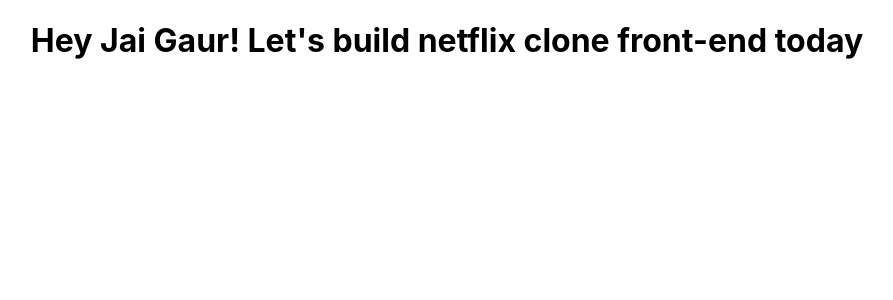
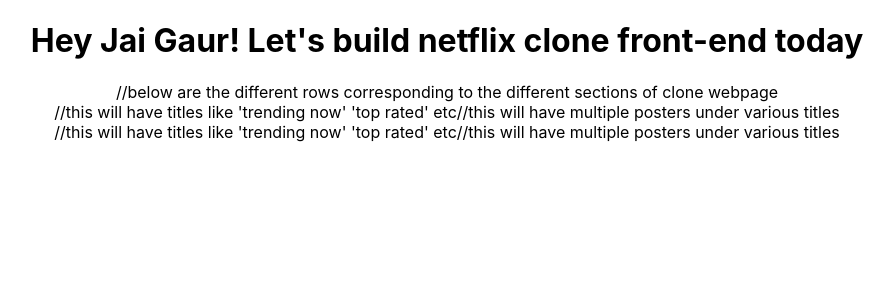
Before and after one commit to Jai-Gaur-26/netflix-clone, a React (Create React App) app: page / in a window 1280 px wide. Shown: the top 300 px of the page, without its empty margins (193-1086 px from the left). Built offline with nearby package versions, Linux system fonts and the light colour scheme.

Commit message:
create Row.js

```diff
--- a/src/App.js
+++ b/src/App.js
@@ -1,10 +1,15 @@
 import React from 'react';
 import './App.css';
+import Row from './Row';
 
 function App() {
   return (
     <div className="App">
       <h1>Hey Jai Gaur! Let's build netflix clone front-end today</h1>
+      //below are the different rows corresponding to the different sections of clone webpage
+      <Row title="NETFLIX ORIGINALS" />
+      <Row title="Trending Now" />
+
     </div>
   );
 }
--- /dev/null
+++ b/src/Row.js
@@ -0,0 +1,14 @@
+//type 'rfce' to get the basic react layout
+import React from 'react'
+
+function Row() {
+    return (
+        <div>
+            {/* title */}//this will have titles like 'trending now' 'top rated' etc
+
+            {/* container -> posters */}//this will have multiple posters under various titles
+        </div>
+    )
+}
+
+export default Row
```
